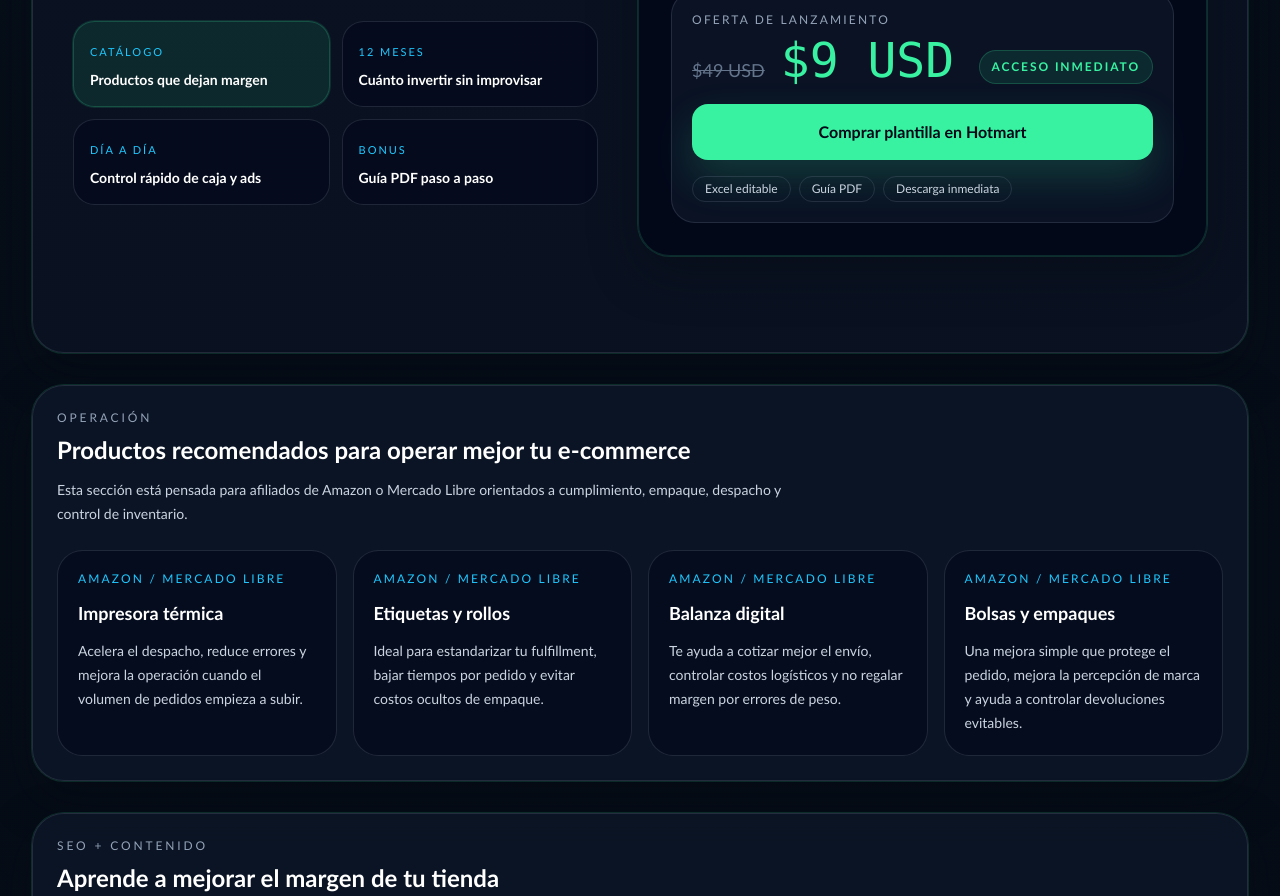
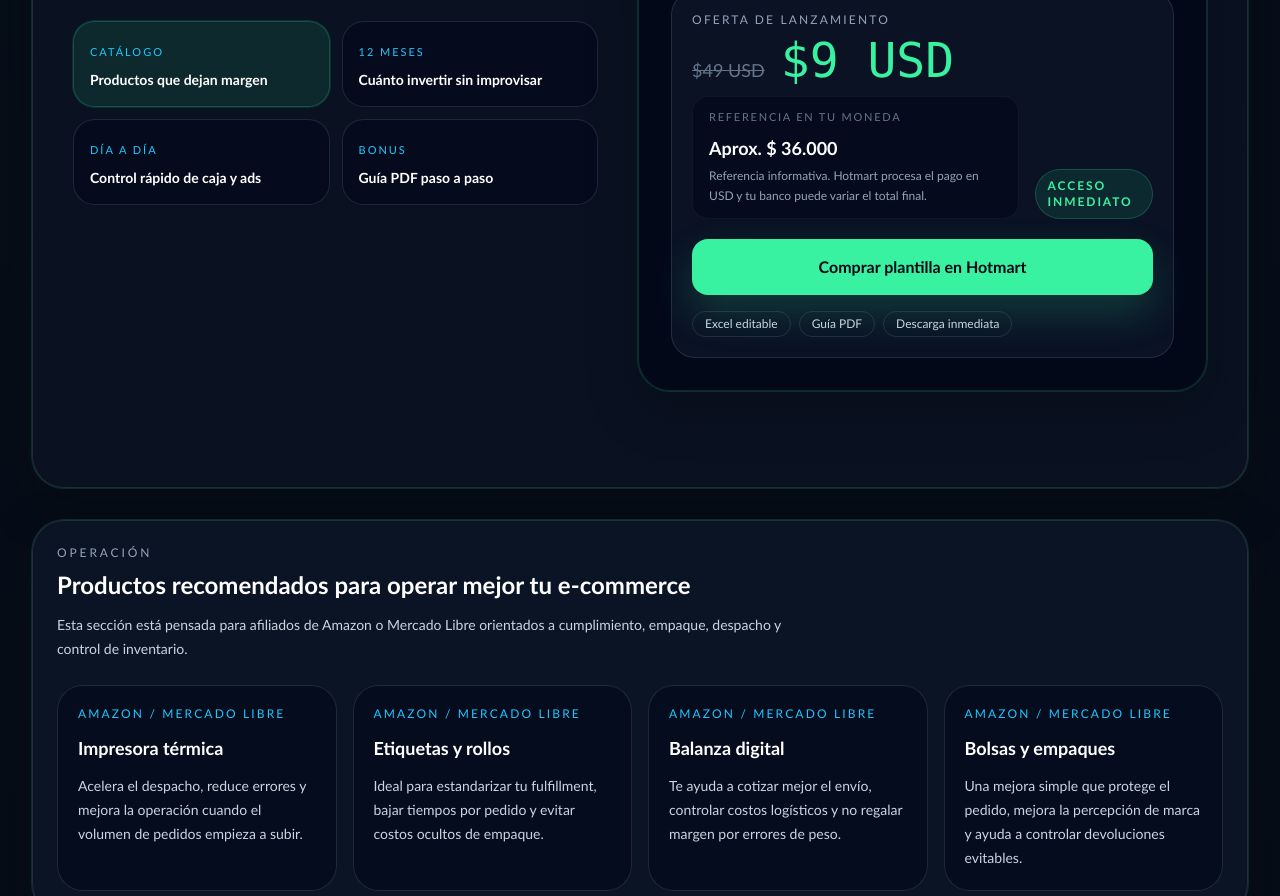
Before and after one commit to SamOkampo/calculadora-roa-sense, a plain HTML site: page index.html in a window 1280 px wide. Shown: the part 3033-3929 px from the top of the page. Drawn offline with nearby package versions, Linux system fonts and the light colour scheme.

Commit message:
Add local currency reference for template price

```diff
--- a/index.html
+++ b/index.html
@@ -1290,6 +1290,20 @@ j=d.createElement(s),dl=l!='dataLayer'?'&l='+l:'';j.async=true;j.src=
                     <span class="text-lg text-slate-500 line-through">$49 USD</span>
                     <span class="font-display text-5xl text-accent">$9 USD</span>
                   </div>
+                  <div class="mt-3 rounded-2xl border border-white/5 bg-slate-950/55 px-4 py-3">
+                    <p class="text-[11px] uppercase tracking-[0.16em] text-slate-500">
+                      Referencia en tu moneda
+                    </p>
+                    <p id="templateLocalPrice" class="mt-2 text-lg font-semibold text-white">
+                      Aprox. COP 36.000
+                    </p>
+                    <p
+                      id="templateLocalPriceNote"
+                      class="mt-1 text-xs leading-5 text-slate-400"
+                    >
+                      Hotmart procesa el pago en USD. Tu banco puede variar el total final.
+                    </p>
+                  </div>
                 </div>
                 <span class="rounded-full border border-accent/20 bg-accent/10 px-3 py-2 text-xs font-semibold uppercase tracking-[0.16em] text-accent">
                   Acceso inmediato
@@ -1681,6 +1695,33 @@ j=d.createElement(s),dl=l!='dataLayer'?'&l='+l:'';j.async=true;j.src=
         UYU: { locale: "es-UY", decimals: 2, label: "UYU" },
         VES: { locale: "es-VE", decimals: 2, label: "VES" },
         BZD: { locale: "en-BZ", decimals: 2, label: "BZD" },
+      };
+
+      const templateUsdPrice = 9;
+      const usdReferenceRates = {
+        USD: 1,
+        EUR: 0.92,
+        COP: 4000,
+        ARS: 1075,
+        BOB: 6.91,
+        BRL: 5.08,
+        CLP: 970,
+        CRC: 505,
+        CUP: 24,
+        DOP: 54.5,
+        GYD: 209,
+        GTQ: 7.72,
+        HNL: 24.7,
+        HTG: 131,
+        MXN: 16.6,
+        NIO: 36.8,
+        PAB: 1,
+        PEN: 3.69,
+        PYG: 7380,
+        SRD: 36.5,
+        UYU: 42.2,
+        VES: 36.7,
+        BZD: 2,
       };
 
       const STORAGE_KEYS = {
@@ -1948,6 +1989,8 @@ j=d.createElement(s),dl=l!='dataLayer'?'&l='+l:'';j.async=true;j.src=
         templateMetricTwoValue: document.getElementById("templateMetricTwoValue"),
         templateMetricThreeLabel: document.getElementById("templateMetricThreeLabel"),
         templateMetricThreeValue: document.getElementById("templateMetricThreeValue"),
+        templateLocalPrice: document.getElementById("templateLocalPrice"),
+        templateLocalPriceNote: document.getElementById("templateLocalPriceNote"),
       };
 
       const placeholderValues = {
@@ -2116,6 +2159,27 @@ j=d.createElement(s),dl=l!='dataLayer'?'&l='+l:'';j.async=true;j.src=
         elements.gatewayFixed.disabled = isLocked;
       };
 
+      const syncTemplatePriceReference = () => {
+        if (!elements.templateLocalPrice || !elements.templateLocalPriceNote) {
+          return;
+        }
+
+        const referenceRate = usdReferenceRates[selectedCurrency] || 1;
+        const formatter = createCurrencyFormatter(selectedCurrency);
+        const localReferenceValue = formatter.format(templateUsdPrice * referenceRate);
+
+        if (selectedCurrency === "USD") {
+          elements.templateLocalPrice.textContent = "Cobro base en USD";
+          elements.templateLocalPriceNote.textContent =
+            "El pago se procesa en USD por Hotmart. Tu banco puede aplicar conversi\u00F3n si usas otra moneda.";
+          return;
+        }
+
+        elements.templateLocalPrice.textContent = `Aprox. ${localReferenceValue}`;
+        elements.templateLocalPriceNote.textContent =
+          "Referencia informativa. Hotmart procesa el pago en USD y tu banco puede variar el total final.";
+      };
+
       const syncCurrencyUI = () => {
         const currentCurrency =
           currencyCatalog[elements.currencyCode.value] ? elements.currencyCode.value : "COP";
@@ -2123,6 +2187,7 @@ j=d.createElement(s),dl=l!='dataLayer'?'&l='+l:'';j.async=true;j.src=
         currencyFormatter = createCurrencyFormatter(selectedCurrency);
         elements.currencyHint.textContent = `Valores en ${selectedCurrency}`;
         elements.gatewayFixedLabel.textContent = `Comisi\u00F3n plana (${selectedCurrency})`;
+        syncTemplatePriceReference();
       };
 
       const syncInputPlaceholders = () => {
```
